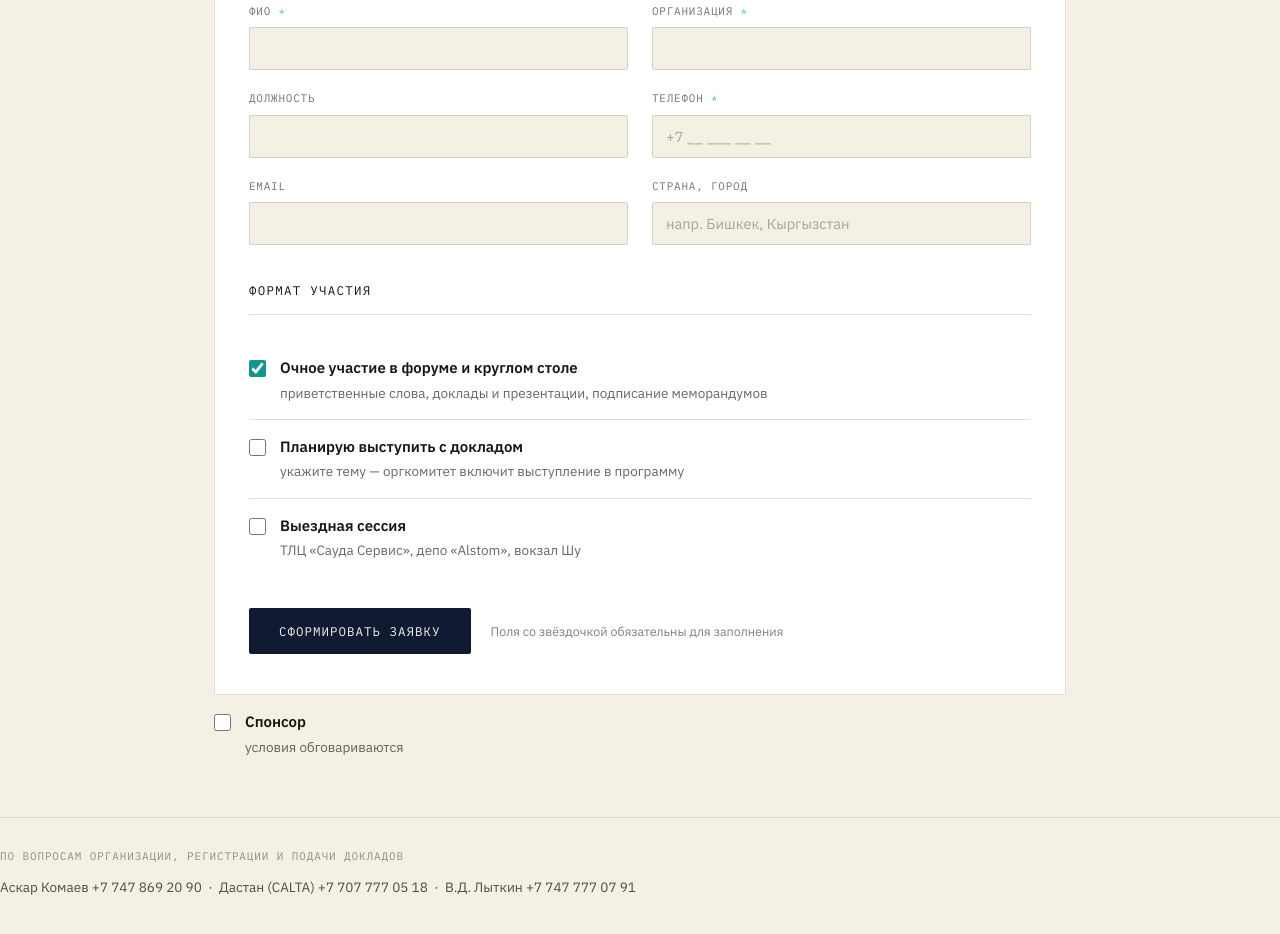
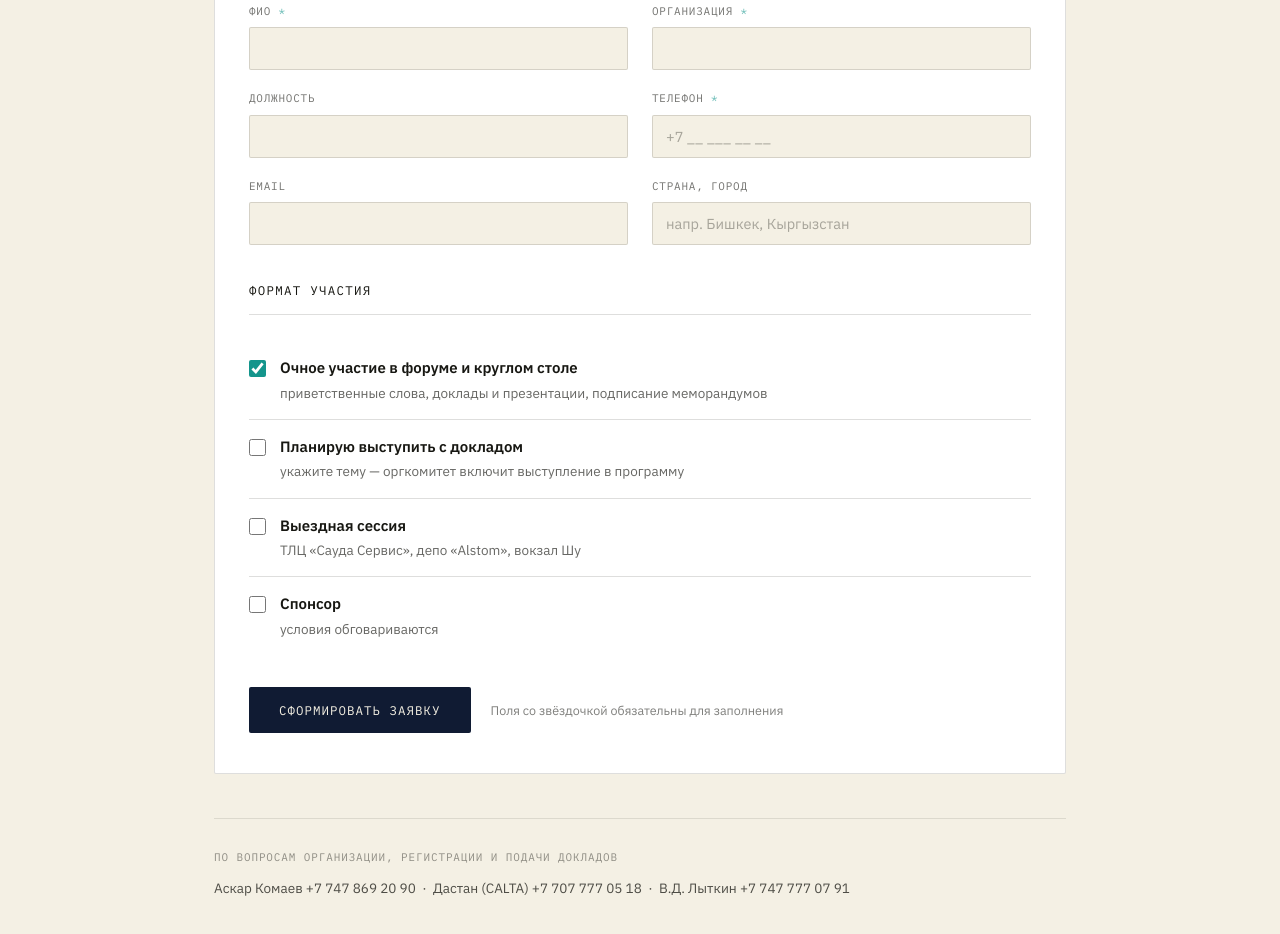
Before and after one commit to clemskop8-gif/calta, a plain HTML site: page forum-shu-2026.html in a window 1280 px wide. Shown: the part 957-1891 px from the top of the page. Drawn offline with Linux system fonts and the light colour scheme.

Commit message:
Update forum-shu-2026.html

```diff
--- a/forum-shu-2026.html
+++ b/forum-shu-2026.html
@@ -326,6 +326,14 @@
             <div class="opt-desc">ТЛЦ «Сауда Сервис», депо «Alstom», вокзал Шу</div>
           </div>
         </label>
+
+        <label class="option">
+          <input type="checkbox" name="format_sponsor">
+          <div>
+            <div class="opt-title">Спонсор</div>
+            <div class="opt-desc">условия обговариваются</div>
+          </div>
+        </label>
       </div>
 
       <div class="submit-row">
@@ -333,15 +341,6 @@
         <span class="submit-note">Поля со звёздочкой обязательны для заполнения</span>
       </div>
     </form>
-
-    <label class="option">
-          <input type="checkbox" name="format_sponsor">
-          <div>
-            <div class="opt-title">Спонсор</div>
-            <div class="opt-desc">условия обговариваются</div>
-          </div>
-        </label>
-      </div>
 
     <div class="success-panel" id="successPanel">
       <div class="check">
@@ -380,6 +379,7 @@
       format_main: form.format_main.checked ? 'Очное участие' : '',
       format_talk: form.format_talk.checked ? 'Доклад' : '',
       format_visit: form.format_visit.checked ? 'Выездная сессия' : '',
+      format_sponsor: form.format_sponsor.checked ? 'Спонсор' : '',
       timestamp: new Date().toLocaleString('ru-RU')
     };
 
```
